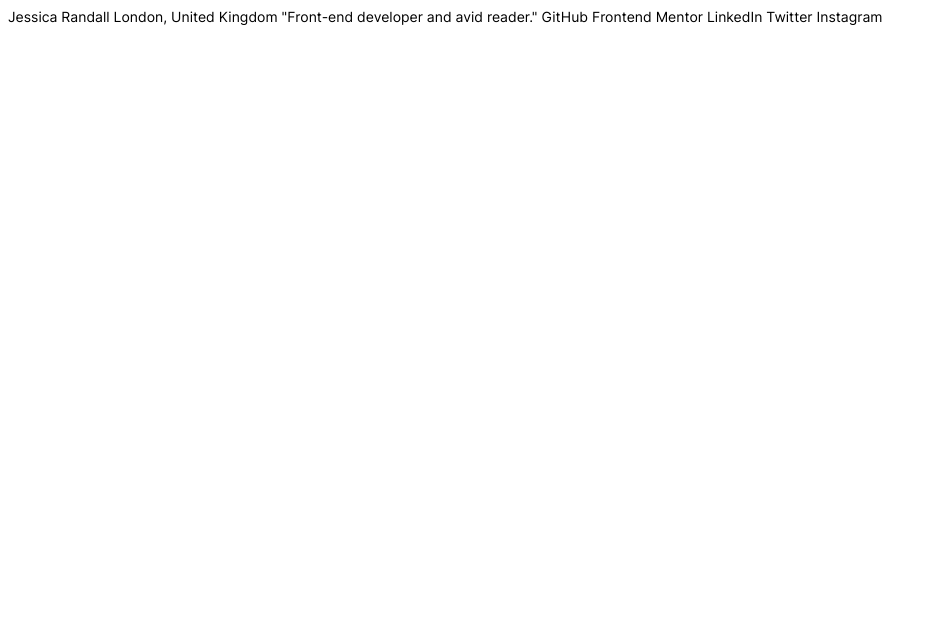
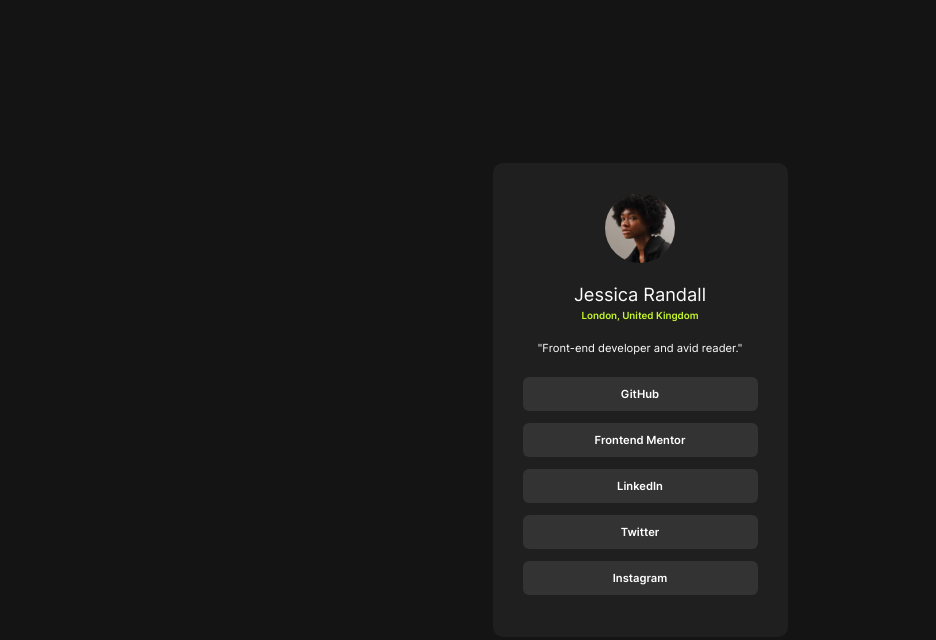
Before and after one commit to yvonnem111/social-links-profile-main, a plain HTML site: page index.html in a window 1280 px wide. Shown: the whole page, without its empty margins (0-936 px from the left). Drawn offline with Linux system fonts and the light colour scheme.

Commit message:
updated-code

```diff
--- a/index.html
+++ b/index.html
@@ -16,17 +16,19 @@
   </style> -->
 </head>
 <body>
-
-  Jessica Randall
-  London, United Kingdom
-  "Front-end developer and avid reader."
-
-  GitHub
-  Frontend Mentor
-  LinkedIn
-  Twitter
-  Instagram
-
+<section>
+  <img src="./assets/images/avatar-jessica.jpeg" alt="image of Jessica Randall">
+  <h1>Jessica Randall</h1>
+  <p class="yellow">London, United Kingdom</p>
+  <P class="smallText">"Front-end developer and avid reader."</P>
+  <ul>
+    <li>GitHub</li>
+    <li>Frontend Mentor</li>
+    <li>LinkedIn</li>
+    <li>Twitter</li>
+    <li>Instagram</li>
+  </ul>
+  </section>
   <!-- <div class="attribution">
     Challenge by <a href="https://www.frontendmentor.io?ref=challenge" target="_blank">Frontend Mentor</a>.
     Coded by <a href="#">Your Name Here</a>.
--- a/styles.css
+++ b/styles.css
@@ -3,7 +3,71 @@
     src: url(./assets/fonts/Inter-VariableFont_slnt\,wght.ttf);
 }
 
+* {
+    margin: 0;
+    padding:0;
+}
+
 body{
     font-family: Inter, Arial, sans-serif;
     font-size: 14px;
+    background-color: #141414;
+    color: white;
+    height: 100vh;
+    display: flex;
+    justify-content: center;
+    align-items: center;
+    box-sizing: border-box;
 }
+section {
+    background-color:#1f1f1f;
+    padding: 30px;
+    margin: 20px;
+    border-radius: 10px;
+    display: flex;
+    flex-direction: column;
+    align-items: center;
+    width: 235px;
+
+}
+img {
+    width: 70px;
+    border-radius: 50px;
+
+}
+h1 {
+    font-size: 1.3em;
+    font-weight: 400;
+    margin: 20px 0 5px 0;
+}
+.yellow {
+    color: #c5f82a;
+    font-size: 0.7em;
+    font-weight: 600;
+}
+.smallText {
+    font-size: 0.8em;
+    font-weight: 400;
+    margin: 20px 0 10px 0;
+}
+
+ul {
+    list-style-type: none;
+    text-align: center;
+    width: 100%;
+}
+
+li {
+    padding: 10px;
+    background-color:#333333;
+    margin: 12px 0px;
+    border-radius: 6px;
+    font-size: 0.8em;
+    font-weight: 600;
+}
+
+li:visited, li:hover, li:focus {
+    background-color:#c5f82a;
+    color: #1f1f1f;
+    cursor: pointer;
+}
```
Also changed, not shown: 1 other file.
